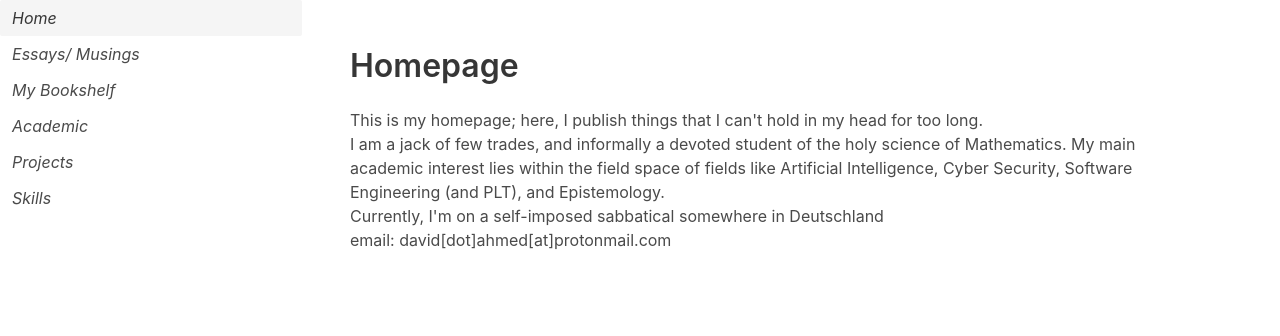
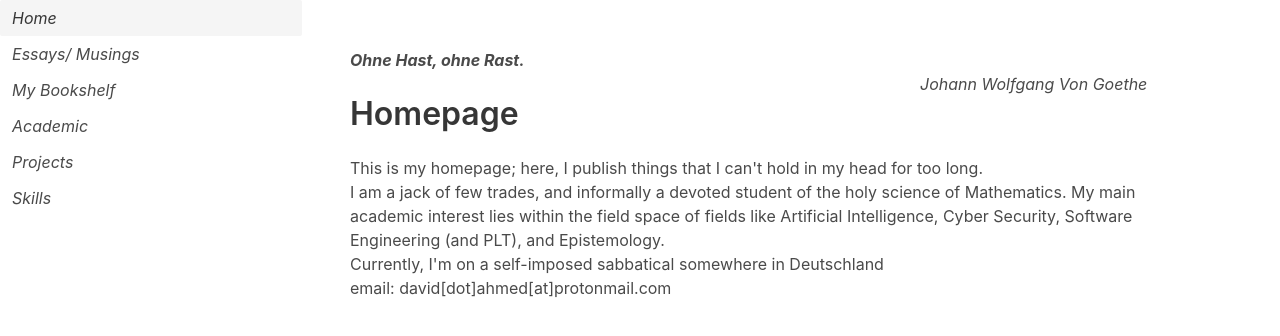
Before and after one commit to davidahmed/personal-homepage, a Vue app: page /#/ in a window 1280 px wide. Shown: the top 336 px of the page. Built offline with nearby package versions, Linux system fonts and the light colour scheme.

Commit message:
Added components to homepage (Home.vue)

```diff
--- a/src/components/Home.vue
+++ b/src/components/Home.vue
@@ -1,7 +1,7 @@
 <template>
 	<div>
 		<section class="section">
-		<Quote/>
+		<Quote quote="Ohne Hast, ohne Rast." author="Johann Wolfgang Von Goethe"/>
 		<h2 class="title">Homepage</h2>
 		<p> This is my homepage; here, I publish things that I can't hold in my head for too long. </p>
 		<p> I am a jack of few trades, and informally a devoted student of the holy science of Mathematics. My main academic interest lies within the field space of fields like Artificial Intelligence, Cyber Security, Software Engineering (and PLT), and Epistemology.</p>
```
